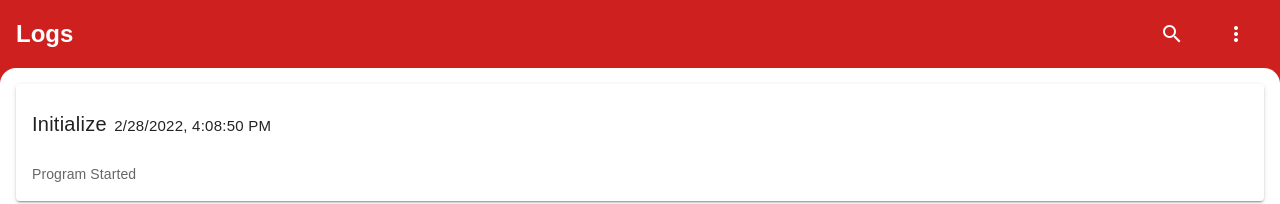
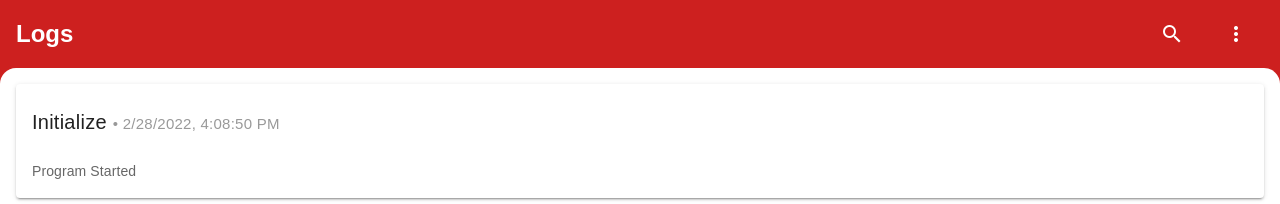
Before and after one commit to VueTubeApp/VueTube, a Nuxt app in the folder NUXT/: page /logs in a window 1280 px wide. Shown: the top 204 px of the page. Built offline with nearby package versions, Linux system fonts and the light colour scheme.

Commit message:
more log theming

```diff
--- a/NUXT/pages/logs.vue
+++ b/NUXT/pages/logs.vue
@@ -5,7 +5,7 @@
       <v-card class="card">
         <v-card-title>
           {{ item.name }}
-          <span v-text="`${new Date(item.time).toLocaleString()}`" class="date" />
+          <span v-text="`• ${new Date(item.time).toLocaleString()}`" class="date" />
         </v-card-title>
         <v-card-text v-text="item.data" />
       </v-card>
@@ -21,9 +21,10 @@
   margin-top: 1em;
 }
 .date {
-  margin: 0.5em;
+  margin: 0.4em;
   font-size: 0.75em;
   transform: translateY(5%);
+  color: #999;
 }
 </style>
 
```
